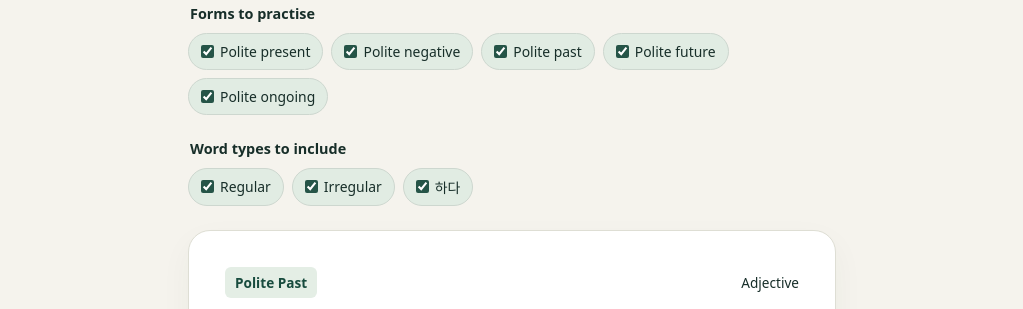
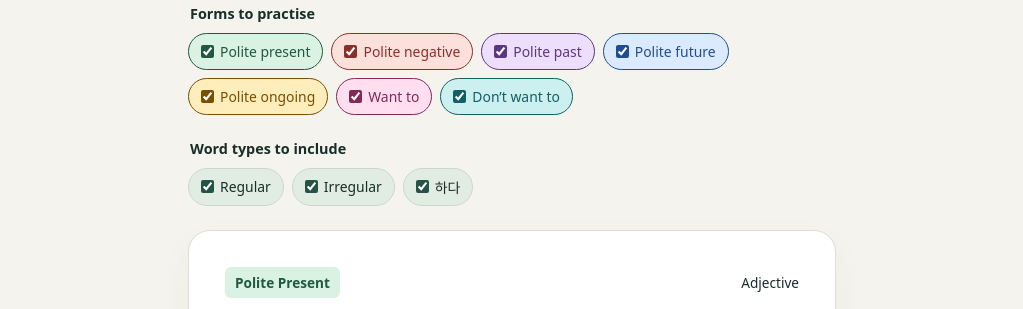
Before and after one commit to phillip-le/korean-conjugation-practise-tool, a plain HTML site: page dist/index.html in a window 1280 px wide. Shown: the part 287-596 px from the top of the page, without its empty margins (128-1151 px from the left). Drawn offline with Linux system fonts and the light colour scheme.

Commit message:
Improve conjugation practice feedback and forms

```diff
--- a/dist/app.js
+++ b/dist/app.js
@@ -11,6 +11,37 @@ let shifted = false;
 let current;
 let graded = false;
 const normalize = value => value.normalize('NFC').trim().replace(/\s+/gu, ' ');
+
+function explain(entry, form) {
+  const note = entry.explanations?.[form];
+  if (note) return note;
+
+  const stem = entry.word.slice(0, -1);
+  const introduction = `Drop 다 to get the stem ${stem}. `;
+  switch (form) {
+    case 'present':
+      return introduction + 'Add -아요 after ㅏ or ㅗ and -어요 after other vowels. 하다 becomes 해요.';
+    case 'past':
+      return introduction + 'Add -았어요 after ㅏ or ㅗ and -었어요 after other vowels. 하다 becomes 했어요.';
+    case 'negative':
+      return introduction + `Add -지 않아요, or put 안 before the polite present form ${entry.present[0]}.`;
+    case 'future': {
+      const finalConsonant = (stem.charCodeAt(stem.length - 1) - 0xac00) % 28;
+      const rule = finalConsonant === 0 ? 'Attach ㄹ to the final syllable, then add a space and 거예요.'
+        : finalConsonant === 8 ? 'The stem already ends in ㄹ, so add a space and 거예요.'
+        : 'The stem ends in a consonant, so add -을 거예요.';
+      return introduction + rule;
+    }
+    case 'ongoing':
+      return introduction + 'Attach -고 directly to the stem, then add a space and 있어요.';
+    case 'desire':
+      return introduction + 'Attach -고 directly to the stem, then add a space and 싶어요.';
+    case 'negativeDesire':
+      return introduction + 'Attach -고 directly to the stem, then add a space and 싶지 않아요. The -지 않아요 part negates 싶다.';
+    default:
+      return '';
+  }
+}
 
 function typeKey(key) {
   if (answer.readOnly) return;
@@ -84,7 +115,9 @@ function setup({forms, entries}) {
     get('word').textContent = entry.word;
     get('kind').textContent = entry.kind;
     get('meaning').textContent = entry.meaning;
-    get('target').textContent = forms[form].label;
+    const target = get('target');
+    target.dataset.form = form;
+    target.textContent = forms[form].label;
     feedback.textContent = '';
     delete feedback.dataset.result;
     answer.value = '';
@@ -99,6 +132,7 @@ function setup({forms, entries}) {
   function addFilters(host, options, selected) {
     for (const [value, label] of Object.entries(options)) {
       const wrapper = document.createElement('label');
+      if (host.id === 'forms') wrapper.dataset.form = value;
       const input = document.createElement('input');
       input.type = 'checkbox';
       input.checked = true;
@@ -126,7 +160,16 @@ function setup({forms, entries}) {
     expected.lang = 'ko';
     expected.textContent = answers.join(' / ');
     feedback.replaceChildren(correct ? 'Correct!' : 'Accepted answers · ');
-    if (!correct) feedback.append(expected);
+    if (!correct) {
+      feedback.append(expected);
+      const explanation = explain(current.entry, current.form);
+      if (explanation) {
+        const detail = document.createElement('span');
+        detail.className = 'explanation';
+        detail.textContent = explanation;
+        feedback.append(detail);
+      }
+    }
     graded = true;
     answer.readOnly = true;
     check.disabled = true;
--- a/dist/dictionary.json
+++ b/dist/dictionary.json
@@ -4,28 +4,31 @@
     "negative": {"label":"Polite negative","definition":"Present short 안 negation or long -지 않아요. Include idiomatic variants where appropriate."},
     "past": {"label":"Polite past","definition":"Informal polite -았/었어요 past"},
     "future": {"label":"Polite future","definition":"Informal polite -(으)ㄹ 거예요, including predictions for adjectives"},
-    "ongoing": {"label":"Polite ongoing","definition":"Informal polite -고 있어요 for actions. Null for entries where this exercise does not teach an ongoing form."}
+    "ongoing": {"label":"Polite ongoing","definition":"Informal polite -고 있어요 for actions. Null for entries where this exercise does not teach an ongoing form."},
+    "desire": {"label":"Want to","definition":"Verb stem + -고 싶어요 to express wanting to do an action. Null for adjectives."},
+    "negativeDesire": {"label":"Don’t want to","definition":"Verb stem + -고 싶지 않아요 to express not wanting to do an action. Null for adjectives."}
   },
   "entries": [
-    {"word":"가다","category":"regular","kind":"verb","meaning":"to go","present":["가요"],"negative":["안 가요","가지 않아요"],"past":["갔어요"],"future":["갈 거예요"],"ongoing":["가고 있어요"]},
-    {"word":"먹다","category":"regular","kind":"verb","meaning":"to eat","present":["먹어요"],"negative":["안 먹어요","먹지 않아요"],"past":["먹었어요"],"future":["먹을 거예요"],"ongoing":["먹고 있어요"]},
-    {"word":"듣다","category":"irregular","kind":"verb","meaning":"to listen","present":["들어요"],"negative":["안 들어요","듣지 않아요"],"past":["들었어요"],"future":["들을 거예요"],"ongoing":["듣고 있어요"]},
-    {"word":"걷다","category":"irregular","kind":"verb","meaning":"to walk","present":["걸어요"],"negative":["안 걸어요","걷지 않아요"],"past":["걸었어요"],"future":["걸을 거예요"],"ongoing":["걷고 있어요"]},
-    {"word":"돕다","category":"irregular","kind":"verb","meaning":"to help","present":["도와요"],"negative":["안 도와요","돕지 않아요"],"past":["도왔어요"],"future":["도울 거예요"],"ongoing":["돕고 있어요"]},
-    {"word":"쓰다","category":"regular","kind":"verb","meaning":"to write","present":["써요"],"negative":["안 써요","쓰지 않아요"],"past":["썼어요"],"future":["쓸 거예요"],"ongoing":["쓰고 있어요"]},
-    {"word":"공부하다","category":"hada","kind":"verb","meaning":"to study","present":["공부해요"],"negative":["공부 안 해요","공부하지 않아요"],"past":["공부했어요"],"future":["공부할 거예요"],"ongoing":["공부하고 있어요"]},
-    {"word":"만들다","category":"regular","kind":"verb","meaning":"to make","present":["만들어요"],"negative":["안 만들어요","만들지 않아요"],"past":["만들었어요"],"future":["만들 거예요"],"ongoing":["만들고 있어요"]},
-    {"word":"부르다","category":"irregular","kind":"verb","meaning":"to sing","present":["불러요"],"negative":["안 불러요","부르지 않아요"],"past":["불렀어요"],"future":["부를 거예요"],"ongoing":["부르고 있어요"]},
-    {"word":"짓다","category":"irregular","kind":"verb","meaning":"to build","present":["지어요"],"negative":["안 지어요","짓지 않아요"],"past":["지었어요"],"future":["지을 거예요"],"ongoing":["짓고 있어요"]},
-    {"word":"보다","category":"regular","kind":"verb","meaning":"to watch","present":["봐요","보아요"],"negative":["안 봐요","안 보아요","보지 않아요"],"past":["봤어요","보았어요"],"future":["볼 거예요"],"ongoing":["보고 있어요"]},
-    {"word":"오다","category":"regular","kind":"verb","meaning":"to come","present":["와요"],"negative":["안 와요","오지 않아요"],"past":["왔어요"],"future":["올 거예요"],"ongoing":["오고 있어요"]},
-    {"word":"예쁘다","category":"regular","kind":"adjective","meaning":"to be pretty","present":["예뻐요"],"negative":["안 예뻐요","예쁘지 않아요"],"past":["예뻤어요"],"future":["예쁠 거예요"],"ongoing":null},
-    {"word":"춥다","category":"irregular","kind":"adjective","meaning":"to be cold","present":["추워요"],"negative":["안 추워요","춥지 않아요"],"past":["추웠어요"],"future":["추울 거예요"],"ongoing":null},
-    {"word":"크다","category":"regular","kind":"adjective","meaning":"to be big","present":["커요"],"negative":["안 커요","크지 않아요"],"past":["컸어요"],"future":["클 거예요"],"ongoing":null},
-    {"word":"좋다","category":"regular","kind":"adjective","meaning":"to be good","present":["좋아요"],"negative":["안 좋아요","좋지 않아요"],"past":["좋았어요"],"future":["좋을 거예요"],"ongoing":null},
-    {"word":"길다","category":"regular","kind":"adjective","meaning":"to be long","present":["길어요"],"negative":["안 길어요","길지 않아요"],"past":["길었어요"],"future":["길 거예요"],"ongoing":null},
-    {"word":"빠르다","category":"irregular","kind":"adjective","meaning":"to be fast","present":["빨라요"],"negative":["안 빨라요","빠르지 않아요"],"past":["빨랐어요"],"future":["빠를 거예요"],"ongoing":null},
-    {"word":"하얗다","category":"irregular","kind":"adjective","meaning":"to be white","present":["하얘요"],"negative":["안 하얘요","하얗지 않아요"],"past":["하얬어요"],"future":["하얄 거예요"],"ongoing":null},
-    {"word":"재미있다","category":"regular","kind":"adjective","meaning":"to be interesting","present":["재미있어요"],"negative":["재미없어요","재미있지 않아요","재미가 없어요"],"past":["재미있었어요"],"future":["재미있을 거예요"],"ongoing":null}
+    {"word":"가다","category":"regular","kind":"verb","meaning":"to go","present":["가요"],"negative":["안 가요","가지 않아요"],"past":["갔어요"],"future":["갈 거예요"],"ongoing":["가고 있어요"],"desire":["가고 싶어요"],"negativeDesire":["가고 싶지 않아요"],"explanations":{"present":"가 takes -아요, and 가아요 contracts to 가요.","past":"가 takes -았어요, and 가았어요 contracts to 갔어요."}},
+    {"word":"먹다","category":"regular","kind":"verb","meaning":"to eat","present":["먹어요"],"negative":["안 먹어요","먹지 않아요"],"past":["먹었어요"],"future":["먹을 거예요"],"ongoing":["먹고 있어요"],"desire":["먹고 싶어요"],"negativeDesire":["먹고 싶지 않아요"],"explanations":{"present":"The stem vowel is ㅓ, so add -어요 to 먹.","past":"The stem vowel is ㅓ, so add -었어요 to 먹."}},
+    {"word":"듣다","category":"irregular","kind":"verb","meaning":"to listen","present":["들어요"],"negative":["안 들어요","듣지 않아요"],"past":["들었어요"],"future":["들을 거예요"],"ongoing":["듣고 있어요"],"desire":["듣고 싶어요"],"negativeDesire":["듣고 싶지 않아요"],"explanations":{"present":"Change the final ㄷ to ㄹ before -어요: 듣 → 들 → 들어요.","past":"Change the final ㄷ to ㄹ before -었어요: 듣 → 들 → 들었어요.","future":"Change ㄷ to ㄹ before the future ending: 듣 → 들 → 들을 거예요."}},
+    {"word":"걷다","category":"irregular","kind":"verb","meaning":"to walk","present":["걸어요"],"negative":["안 걸어요","걷지 않아요"],"past":["걸었어요"],"future":["걸을 거예요"],"ongoing":["걷고 있어요"],"desire":["걷고 싶어요"],"negativeDesire":["걷고 싶지 않아요"],"explanations":{"present":"Change the final ㄷ to ㄹ before -어요: 걷 → 걸 → 걸어요.","past":"Change the final ㄷ to ㄹ before -었어요: 걷 → 걸 → 걸었어요.","future":"Change ㄷ to ㄹ before the future ending: 걷 → 걸 → 걸을 거예요."}},
+    {"word":"돕다","category":"irregular","kind":"verb","meaning":"to help","present":["도와요"],"negative":["안 도와요","돕지 않아요"],"past":["도왔어요"],"future":["도울 거예요"],"ongoing":["돕고 있어요"],"desire":["돕고 싶어요"],"negativeDesire":["돕고 싶지 않아요"],"explanations":{"present":"Replace the final ㅂ with 오, then combine 도오 + -아요 to get 도와요.","past":"Replace the final ㅂ with 오, then combine 도오 + -았어요 to get 도왔어요.","future":"Replace the final ㅂ with 우, then add -ㄹ 거예요: 도우 → 도울 거예요."}},
+    {"word":"쓰다","category":"regular","kind":"verb","meaning":"to write","present":["써요"],"negative":["안 써요","쓰지 않아요"],"past":["썼어요"],"future":["쓸 거예요"],"ongoing":["쓰고 있어요"],"desire":["쓰고 싶어요"],"negativeDesire":["쓰고 싶지 않아요"],"explanations":{"present":"Drop ㅡ and add -어요 to get 써요.","past":"Drop ㅡ and add -었어요 to get 썼어요."}},
+    {"word":"공부하다","category":"hada","kind":"verb","meaning":"to study","present":["공부해요"],"negative":["공부 안 해요","공부하지 않아요"],"past":["공부했어요"],"future":["공부할 거예요"],"ongoing":["공부하고 있어요"],"desire":["공부하고 싶어요"],"negativeDesire":["공부하고 싶지 않아요"],"explanations":{"present":"Change 하다 to 해요: 공부하다 → 공부해요.","past":"Change 하다 to 했어요: 공부하다 → 공부했어요.","negative":"Add -지 않아요 to 공부하 for 공부하지 않아요. For short negation, put 안 before 해요: 공부 안 해요."}},
+    {"word":"만들다","category":"regular","kind":"verb","meaning":"to make","present":["만들어요"],"negative":["안 만들어요","만들지 않아요"],"past":["만들었어요"],"future":["만들 거예요"],"ongoing":["만들고 있어요"],"desire":["만들고 싶어요"],"negativeDesire":["만들고 싶지 않아요"],"explanations":{"present":"The last stem vowel is ㅡ, so add -어요 to 만들.","past":"The last stem vowel is ㅡ, so add -었어요 to 만들."}},
+    {"word":"부르다","category":"irregular","kind":"verb","meaning":"to sing","present":["불러요"],"negative":["안 불러요","부르지 않아요"],"past":["불렀어요"],"future":["부를 거예요"],"ongoing":["부르고 있어요"],"desire":["부르고 싶어요"],"negativeDesire":["부르고 싶지 않아요"],"explanations":{"present":"Before -어요, drop ㅡ from 르 and add ㄹ to the preceding syllable: 부르 → 불러요.","past":"Before -었어요, drop ㅡ from 르 and add ㄹ to the preceding syllable: 부르 → 불렀어요."}},
+    {"word":"짓다","category":"irregular","kind":"verb","meaning":"to build","present":["지어요"],"negative":["안 지어요","짓지 않아요"],"past":["지었어요"],"future":["지을 거예요"],"ongoing":["짓고 있어요"],"desire":["짓고 싶어요"],"negativeDesire":["짓고 싶지 않아요"],"explanations":{"present":"Drop the final ㅅ before -어요: 짓 → 지 → 지어요.","past":"Drop the final ㅅ before -었어요: 짓 → 지 → 지었어요.","future":"Drop the final ㅅ and use -을 거예요: 짓 → 지 → 지을 거예요."}},
+    {"word":"보다","category":"regular","kind":"verb","meaning":"to watch","present":["봐요","보아요"],"negative":["안 봐요","안 보아요","보지 않아요"],"past":["봤어요","보았어요"],"future":["볼 거예요"],"ongoing":["보고 있어요"],"desire":["보고 싶어요"],"negativeDesire":["보고 싶지 않아요"],"explanations":{"present":"Add -아요 to 보 to get 보아요. ㅗ + ㅏ can contract to ㅘ, giving 봐요.","past":"Add -았어요 to 보 to get 보았어요. ㅗ + ㅏ can contract to ㅘ, giving 봤어요."}},
+    {"word":"오다","category":"regular","kind":"verb","meaning":"to come","present":["와요"],"negative":["안 와요","오지 않아요"],"past":["왔어요"],"future":["올 거예요"],"ongoing":["오고 있어요"],"desire":["오고 싶어요"],"negativeDesire":["오고 싶지 않아요"],"explanations":{"present":"Add -아요 to 오 and combine ㅗ + ㅏ into ㅘ: 와요.","past":"Add -았어요 to 오 and combine ㅗ + ㅏ into ㅘ: 왔어요."}},
+    {"word":"읽다","category":"regular","kind":"verb","meaning":"to read","present":["읽어요"],"negative":["안 읽어요","읽지 않아요"],"past":["읽었어요"],"future":["읽을 거예요"],"ongoing":["읽고 있어요"],"desire":["읽고 싶어요"],"negativeDesire":["읽고 싶지 않아요"],"explanations":{"present":"Drop 다 to get 읽. The stem vowel is ㅣ, so add -어요: 읽어요.","past":"Drop 다 to get 읽. The stem vowel is ㅣ, so add -었어요: 읽었어요."}},
+    {"word":"예쁘다","category":"regular","kind":"adjective","meaning":"to be pretty","present":["예뻐요"],"negative":["안 예뻐요","예쁘지 않아요"],"past":["예뻤어요"],"future":["예쁠 거예요"],"ongoing":null,"desire":null,"negativeDesire":null,"explanations":{"present":"Drop the final ㅡ. The preceding vowel ㅖ calls for -어요: 예뻐요.","past":"Drop the final ㅡ. The preceding vowel ㅖ calls for -었어요: 예뻤어요."}},
+    {"word":"춥다","category":"irregular","kind":"adjective","meaning":"to be cold","present":["추워요"],"negative":["안 추워요","춥지 않아요"],"past":["추웠어요"],"future":["추울 거예요"],"ongoing":null,"desire":null,"negativeDesire":null,"explanations":{"present":"Replace the final ㅂ with 우, then combine 추우 + -어요 to get 추워요.","past":"Replace the final ㅂ with 우, then combine 추우 + -었어요 to get 추웠어요.","future":"Replace the final ㅂ with 우, then add -ㄹ 거예요: 추우 → 추울 거예요."}},
+    {"word":"크다","category":"regular","kind":"adjective","meaning":"to be big","present":["커요"],"negative":["안 커요","크지 않아요"],"past":["컸어요"],"future":["클 거예요"],"ongoing":null,"desire":null,"negativeDesire":null,"explanations":{"present":"Drop ㅡ and add -어요 to get 커요.","past":"Drop ㅡ and add -었어요 to get 컸어요."}},
+    {"word":"좋다","category":"regular","kind":"adjective","meaning":"to be good","present":["좋아요"],"negative":["안 좋아요","좋지 않아요"],"past":["좋았어요"],"future":["좋을 거예요"],"ongoing":null,"desire":null,"negativeDesire":null,"explanations":{"present":"Keep ㅎ and add -아요 after the stem vowel ㅗ: 좋 → 좋아요.","past":"Keep ㅎ and add -았어요 after the stem vowel ㅗ: 좋 → 좋았어요."}},
+    {"word":"길다","category":"regular","kind":"adjective","meaning":"to be long","present":["길어요"],"negative":["안 길어요","길지 않아요"],"past":["길었어요"],"future":["길 거예요"],"ongoing":null,"desire":null,"negativeDesire":null,"explanations":{"present":"The stem vowel is ㅣ, so add -어요 to 길.","past":"The stem vowel is ㅣ, so add -었어요 to 길."}},
+    {"word":"빠르다","category":"irregular","kind":"adjective","meaning":"to be fast","present":["빨라요"],"negative":["안 빨라요","빠르지 않아요"],"past":["빨랐어요"],"future":["빠를 거예요"],"ongoing":null,"desire":null,"negativeDesire":null,"explanations":{"present":"Before -아요, drop ㅡ from 르 and add ㄹ to the preceding syllable: 빠르 → 빨라요.","past":"Before -았어요, drop ㅡ from 르 and add ㄹ to the preceding syllable: 빠르 → 빨랐어요."}},
+    {"word":"하얗다","category":"irregular","kind":"adjective","meaning":"to be white","present":["하얘요"],"negative":["안 하얘요","하얗지 않아요"],"past":["하얬어요"],"future":["하얄 거예요"],"ongoing":null,"desire":null,"negativeDesire":null,"explanations":{"present":"Drop the final ㅎ and combine ㅑ with the present ending to get ㅒ: 하얘요.","past":"Drop the final ㅎ and combine ㅑ with the past ending to get ㅒ: 하얬어요.","future":"Drop the final ㅎ and add -ㄹ 거예요: 하야 → 하얄 거예요."}},
+    {"word":"재미있다","category":"regular","kind":"adjective","meaning":"to be interesting","present":["재미있어요"],"negative":["재미없어요","재미있지 않아요","재미가 없어요"],"past":["재미있었어요"],"future":["재미있을 거예요"],"ongoing":null,"desire":null,"negativeDesire":null,"explanations":{"present":"The last stem vowel is ㅣ, so add -어요 to 재미있.","past":"The last stem vowel is ㅣ, so add -었어요 to 재미있.","negative":"Add -지 않아요 to 재미있 for 재미있지 않아요. You can also replace 있다 with 없다: 재미없어요 or 재미가 없어요."}}
   ]
 }
--- a/dist/style.css
+++ b/dist/style.css
@@ -13,9 +13,19 @@ legend, label[for] { font-size:.9rem; font-weight:700; margin-bottom:10px; }
 :is(#forms,#categories) label { cursor:pointer; background:#fff; border:1px solid #cdd7cf; border-radius:999px; padding:8px 12px; font-size:.87rem; display:flex; gap:6px; align-items:center; }
 :is(#forms,#categories) label:has(:checked) { background:#e1ece3; }
 input[type=checkbox] { accent-color:var(--green); margin:0; }
+[data-form="present"] { --form-ink:#235840; --form-fill:#d9f2e1; }
+[data-form="negative"] { --form-ink:#8b3029; --form-fill:#fbe0dc; }
+[data-form="past"] { --form-ink:#5b3682; --form-fill:#eddffb; }
+[data-form="future"] { --form-ink:#214d91; --form-fill:#dceaff; }
+[data-form="ongoing"] { --form-ink:#795000; --form-fill:#ffedbc; }
+[data-form="desire"] { --form-ink:#842957; --form-fill:#ffdef0; }
+[data-form="negativeDesire"] { --form-ink:#116066; --form-fill:#cceff0; }
+#forms label[data-form] { color:var(--form-ink); border-color:var(--form-ink); }
+#forms label[data-form]:has(:checked) { background:var(--form-fill); }
+#forms input { accent-color:var(--form-ink, var(--green)); }
 .card { background:#fff; border:1px solid #deded4; border-radius:22px; padding:clamp(16px,5vw,36px); box-shadow:0 12px 32px #223c2b0b; }
 .prompt { display:flex; justify-content:space-between; align-items:center; gap:10px; text-transform:capitalize; font-size:.85rem; }
-#target { color:#184c3e; background:#e4eee5; border-radius:6px; padding:6px 10px; font-weight:700; }
+#target { color:var(--form-ink, #184c3e); background:var(--form-fill, #e4eee5); border-radius:6px; padding:6px 10px; font-weight:700; }
 h2 { font-size:clamp(2.5rem,9vw,4.5rem); margin:14px 0 0; }
 #meaning { color:#53675e; margin:4px 0 28px; }
 label[for], #answer { display:block; }
@@ -23,6 +33,7 @@ label[for], #answer { display:block; }
 #feedback { min-height:1.5em; margin:8px 0 12px; overflow-wrap:anywhere; }
 #feedback[data-result="wrong"] { color:#912e26; }
 #feedback[data-result="correct"] { color:#185a38; }
+.explanation { display:block; margin-top:8px; color:#172e29; line-height:1.5; }
 button { border:1px solid #cdd7cf; background:#fff; color:inherit; border-radius:8px; padding:9px 12px; font:inherit; cursor:pointer; }
 button:hover { background:#e4eee5; }
 button:disabled { opacity:.55; cursor:default; }
```
Also changed, not shown: dist/audit.txt.
